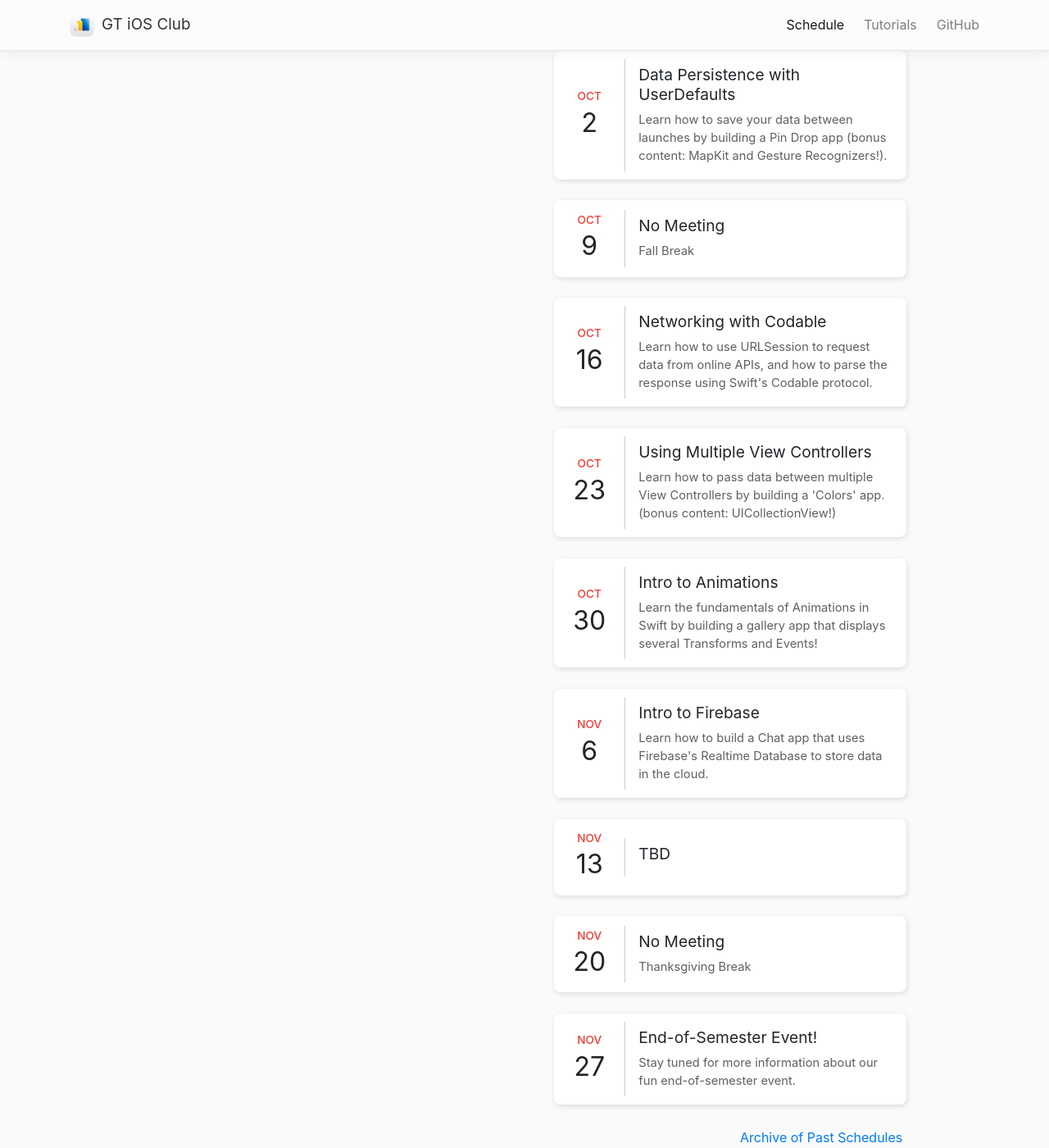
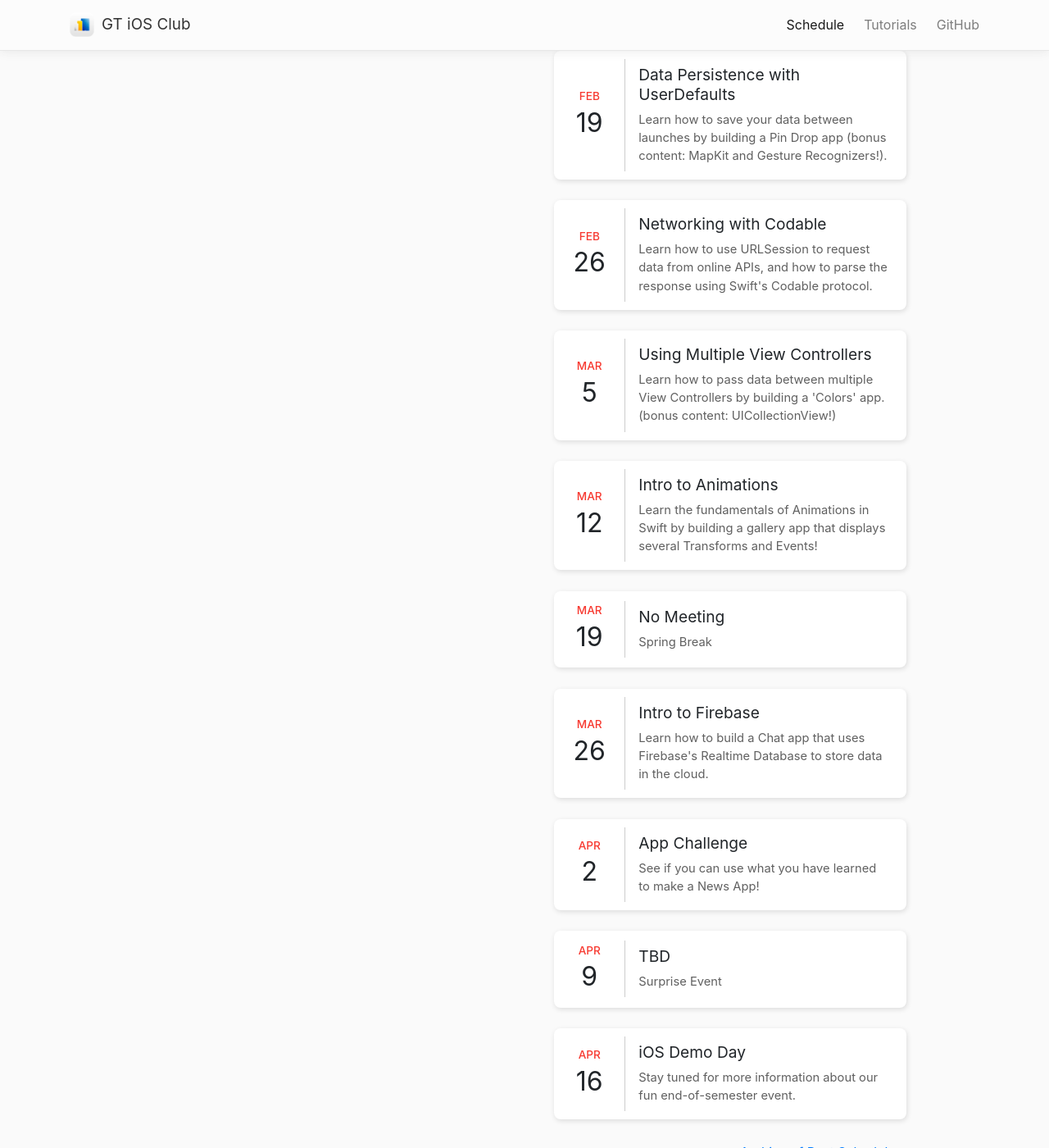
Before and after one commit to gtiosclub/gtios.club, a Jekyll site: the page built from schedule.md, in a window 1280 px wide and 1400 px high, scrolled down 833 px. Shown: the whole window at 82% size. Built offline with Jekyll 4.4.1, drawn with Linux system fonts in a browser that asks for light colours; nearby versions of some CDN libraries; comment, search, counter and statistics services are not loaded; some of the changed text lies outside the part shown.

Commit message:
updated team, schedule

```diff
--- a/_data/schedules/current-schedule.json
+++ b/_data/schedules/current-schedule.json
@@ -1,88 +1,88 @@
 {
-    "semester": "Fall 2018",
+    "semester": "Spring 2019",
     "meetings": [
         {
-            "month": 8,
-            "day": 28,
+            "month": 1,
+            "day": 15,
             "subject": "Intro to iOS Development, Part 1",
             "description": "Learn the basics of iOS Development by building a fun Tap Game!"
         },
         {
-            "month": 9,
-            "day": 4,
+            "month": 1,
+            "day": 22,
             "subject": "Intro to iOS Development, Part 2",
             "description": "Learn more about basics of iOS Development by building a 'Guess the Number' game!"
         },
         {
-            "month": 9,
-            "day": 11,
+            "month": 1,
+            "day": 29,
+            "subject": "No Meeting",
+            "description": "College of Computing Career Fair"
+        },
+        {
+            "month": 2,
+            "day": 5,
             "subject": "Interface Builder and Autolayout",
             "description": "Learn about using Inteface Builder and Autolayout to create apps that look good on every screen size."
         },
         {
-            "month": 9,
-            "day": 18,
+            "month": 2,
+            "day": 12,
             "subject": "Intro to UITableView",
             "description": "Table Views are a common component in iOS apps. Learn how to harness them by building a Reminders app."
         },
         {
-            "month": 9,
-            "day": 25,
-            "subject": "No Meeting",
-            "description": "College of Computing Career Fair"
-        },
-        {
-            "month": 10,
-            "day": 2,
+            "month": 2,
+            "day": 19,
             "subject": "Data Persistence with UserDefaults",
             "description": "Learn how to save your data between launches by building a Pin Drop app (bonus content: MapKit and Gesture Recognizers!)."
         },
         {
-            "month": 10,
-            "day": 9,
-            "subject": "No Meeting",
-            "description": "Fall Break"
-        },
-        {
-            "month": 10,
-            "day": 16,
+            "month": 2,
+            "day": 26,
             "subject": "Networking with Codable",
             "description": "Learn how to use URLSession to request data from online APIs, and how to parse the response using Swift's Codable protocol."
         },
         {
-            "month": 10,
-            "day": 23,
+            "month": 3,
+            "day": 5,
             "subject": "Using Multiple View Controllers",
             "description": "Learn how to pass data between multiple View Controllers by building a 'Colors' app. (bonus content: UICollectionView!)"
         },
         {
-            "month": 10,
-            "day": 30,
+            "month": 3,
+            "day": 12,
             "subject": "Intro to Animations",
             "description": "Learn the fundamentals of Animations in Swift by building a gallery app that displays several Transforms and Events!"
         },
         {
-            "month": 11,
-            "day": 6,
+            "month": 3,
+            "day": 19,
+            "subject": "No Meeting",
+            "description": "Spring Break"
+        },
+        {
+            "month": 3,
+            "day": 26,
             "subject": "Intro to Firebase",
             "description": "Learn how to build a Chat app that uses Firebase's Realtime Database to store data in the cloud."
         },
         {
-            "month": 11,
-            "day": 13,
-            "subject": "TBD",
-            "description": ""
+            "month": 4,
+            "day": 2,
+            "subject": "App Challenge",
+            "description": "See if you can use what you have learned to make a News App!"
         },
         {
-            "month": 11,
-            "day": 20,
-            "subject": "No Meeting",
-            "description": "Thanksgiving Break"
+            "month": 4,
+            "day": 9,
+            "subject": "TBD",
+            "description": "Surprise Event"
         },
         {
-            "month": 11,
-            "day": 27,
-            "subject": "End-of-Semester Event!",
+            "month": 4,
+            "day": 16,
+            "subject": "iOS Demo Day",
             "description": "Stay tuned for more information about our fun end-of-semester event."
         }
     ]
```
Also changed, not shown: _data/officers/team.yml (+7 -7 lines), Gemfile.lock.
